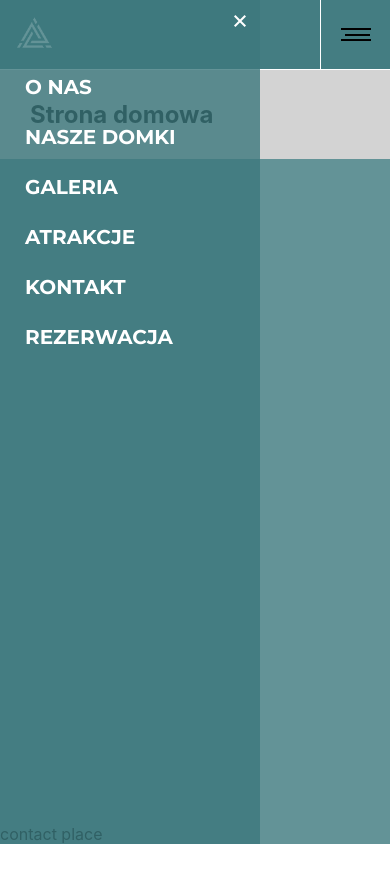
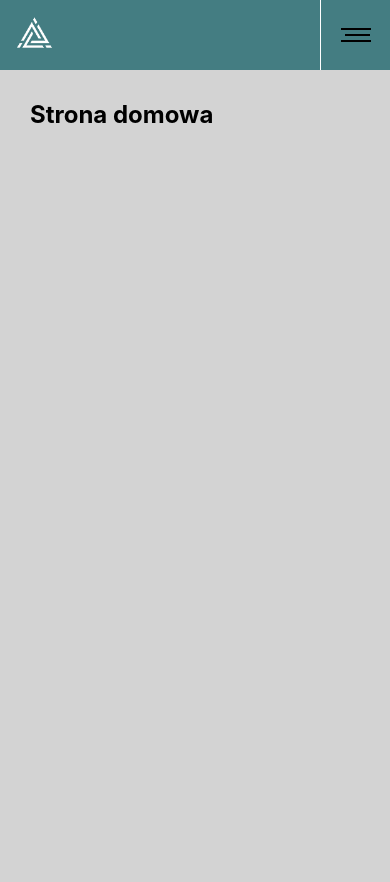
Before and after one commit to MPolakk/Booking, a React (Create React App) app in the folder frontend/: page / in a window 390 px wide. Shown: the top 882 px of the page. Before the commit the page ends 844 px from the top, so only its background shows below. Built offline with nearby package versions, Linux system fonts and the light colour scheme.

Commit message:
Add: handlers and animations for mobile navigation

```diff
--- a/frontend/src/components/elements/NavBar/NavBar.js
+++ b/frontend/src/components/elements/NavBar/NavBar.js
@@ -1,24 +1,46 @@
 import { Link } from "react-router-dom";
-import { StyledNavBar, StyledNavButton, StyledMenu } from "./NavBar.styled";
+import { useState, useEffect } from "react";
+import { StyledNavBarMobile, StyledNavButton, StyledMenu, StyledBlur } from "./NavBar.styled";
 import { useURL } from "../../../hooks/useURL";
+import { useMedia } from '../../../hooks/useMedia';
 const NavBar = () => {
+   const { isDesktop } = useMedia();
+   const url = useURL()
+   const [menuActive, setMenuActive] = useState(false)
+   const [scroll, setScroll] = useState(false)
 
-   const url = useURL()
+   const scrollHandler = () => {
+      if (window.scrollY > 70) {
+         setScroll(true)
+      } else {
+         setScroll(false)
+      }
+   }
+   useEffect(() => {
+      window.addEventListener("scroll", scrollHandler);
+      return () => {
+         window.removeEventListener("scroll", scrollHandler);
+      };
+   }, [scrollHandler]);
 
    return (
+      <>
+         {isDesktop ? <div></div> : (
+            <StyledNavBarMobile className={scroll ? 'minimize' : null}>
+               <Link to={url.home.path} style={{ padding: "10px" }}>
+                  <img alt="logo" src="\images\ico-logo-001.png" width={scroll ? '40px' : '50px'} />
+               </Link>
 
-      <StyledNavBar>
-         <Link to={url.home.path} style={{ padding: "10px" }}><img alt="logo" src="\images\ico-logo-001.png" width={'50px'} /></Link>
-         <StyledNavButton>
+               <StyledNavButton $scroll={scroll} onClick={() => setMenuActive(true)}>
                   <div>
                      <span className="top-line"></span>
                      <span className="mid-line"></span>
                      <span className="bot-line"></span>
                   </div>
                </StyledNavButton>
-         <StyledMenu>
+               <StyledMenu className={menuActive ? 'active' : null}>
                   <div>
-               <div className="exit-button">
+                     <div className="exit-button" onClick={() => setMenuActive(false)}>
                         <span></span>
                         <span></span>
                      </div>
@@ -31,8 +53,8 @@ const NavBar = () => {
                         } else {
 
                            return (
-                        <li>
-                           <Link key={el[1].namePL} to={el[1].path}>
+                              <li key={el[1].namePL}>
+                                 <Link to={el[1].path} onClick={() => setMenuActive(false)}>
                                     {el[1].namePL}
                                  </Link>
                               </li>
@@ -42,8 +64,11 @@ const NavBar = () => {
                      })}
                   </ul>
                </StyledMenu>
-      </StyledNavBar>
+               {menuActive ? <StyledBlur onClick={() => setMenuActive(false)} /> : null}
+            </StyledNavBarMobile>
+         )}
 
+      </>
    );
 }
 
--- a/frontend/src/components/elements/NavBar/NavBar.styled.js
+++ b/frontend/src/components/elements/NavBar/NavBar.styled.js
@@ -1,21 +1,28 @@
 import styled from 'styled-components';
 
-const StyledNavBar = styled.div`
+
+
+const StyledNavBarMobile = styled.div`
+   position: fixed;
    display: flex;
    align-items: center;
-   height: 70px;
+   width: 100%;
    justify-content: space-between;
    background-color: ${({ theme }) => theme.header.bg};
-   border-bottom: 1px solid white;
+   height: ${({ className }) => className == 'minimize' ? '60px' : '70px'};
+   transition: height .4s;
+   overflow: hidden;
+   img {
+      transition: width .2s;
+   }
 `
 
 const StyledNavButton = styled.div`
-
-   height: 100%;
+   height: 70px;
    width: 70px;
    position: relative;
-   border-left: 1px solid white;
-
+   border-left: ${({ $scroll }) => $scroll ? '1px solid transparent' : '1px solid white'};
+   transition: border-left .2s;
    & > div {
       display: grid;
       place-items: center;
@@ -25,7 +32,8 @@ const StyledNavButton = styled.div`
    & > div > span {
       display: block;
       position: absolute;
-      border-bottom: 2px solid black;
+      user-select: none;
+      border-bottom: 2px solid ${({ $scroll }) => $scroll ? 'white' : 'black'};
       width: 30px;
 
    }
@@ -44,14 +52,17 @@ const StyledNavButton = styled.div`
    }
 `
 const StyledMenu = styled.div`
-   position: absolute;
-   cursor: pointer;
+   position: fixed;
    top:0;
-   left:0;
+   left: ${(props) => props.className === 'active' ? '0' : '-260px'};
    display: block;
    width: 260px;
    height: 100vh;
-   background-color: ${({ theme }) => theme.header.bg};
+   background-color: ${({ theme }) => theme.header.menu};
+   z-index: 2;
+   transition: left 0.2s;
+
+
    & > div {
       position: relative;
       .exit-button {
@@ -86,11 +97,10 @@ const StyledMenu = styled.div`
       font-size: ${({ theme }) => theme.fontSize.titleH5};
       padding: 60px 0;
       & > li{
-      user-select: none;
-      cursor: pointer;
       height: 50px;
       width: 100%;
       padding: 15px 25px;
+      cursor: pointer;
          & > a {
          color: ${({ theme }) => theme.textcolor.primary};
          text-decoration: none;
@@ -99,4 +109,14 @@ const StyledMenu = styled.div`
    }
 
 `
-export { StyledNavBar, StyledNavButton, StyledMenu }
+
+const StyledBlur = styled.div`
+   position: fixed;
+   left: 0;
+   top: 0;
+   width: 100vw;
+   height: 100vh;
+   background-color: rgba(0, 0, 0, 0.25);
+   z-index: 1;
+`
+export { StyledNavBarMobile, StyledNavButton, StyledMenu, StyledBlur }
--- a/frontend/src/hooks/useMedia.js
+++ b/frontend/src/hooks/useMedia.js
@@ -9,7 +9,6 @@ const initialState = {
 
 export const useMediaQuery = query => {
   const [matches, setMatches] = useState(false);
-
   useEffect(() => {
     const media = window.matchMedia(query);
     if (media.matches !== matches) {
@@ -17,7 +16,6 @@ export const useMediaQuery = query => {
     }
     const listener = () => setMatches(media.matches);
     window.addEventListener('resize', listener);
-    console.log('foobar');
     return () => window.removeEventListener('resize', listener);
   }, []);
 
--- a/frontend/src/index.css
+++ b/frontend/src/index.css
@@ -51,6 +51,7 @@ body {
   min-height: 100vh;
   height: 100%;
   width: 100%;
+
 }
 * {
   box-sizing: border-box;
--- a/frontend/src/layouts/Dashboard.jsx
+++ b/frontend/src/layouts/Dashboard.jsx
@@ -10,7 +10,7 @@ const Dashboard = () => {
       <header>
         <NavBar></NavBar>
       </header>
-      <main style={{ flex: 1 }}>
+      <main style={{ flex: 1, marginTop: '70px' }}>
         {/* <SwitchDarkMode /> */}
 
         <Suspense>
--- a/frontend/src/pages/Home.jsx
+++ b/frontend/src/pages/Home.jsx
@@ -1,6 +1,6 @@
 const Home = () => {
   return (
-    <div style={{ backgroundColor: 'lightgray', padding: '30px' }}>
+    <div style={{ backgroundColor: 'lightgray', padding: '30px', height: '200vh' }}>
       <h2>Strona domowa</h2>
     </div>
   );
--- a/frontend/src/theme/basicTheme.js
+++ b/frontend/src/theme/basicTheme.js
@@ -25,4 +25,9 @@ export const basicTheme = {
     titleH5: '20px',
     titleH6: '15px',
   },
+  mbp: {
+    desktop: 1100,
+    tablet: 800,
+    mobile: 300
+  }
 };
--- a/frontend/src/theme/lightTheme.js
+++ b/frontend/src/theme/lightTheme.js
@@ -2,7 +2,8 @@ const whitecolor = '#ffffff'
 
 export const lightTheme = {
   header: {
-    bg: 'rgba(60,120,125,0.8)'
+    bg: 'rgba(60,120,125,0.8)',
+    menu: 'rgba(60,120,125)'
   },
   switchBar: {
     bg: 'black',
```
Lines whose indentation alone changed are shown as unchanged.
